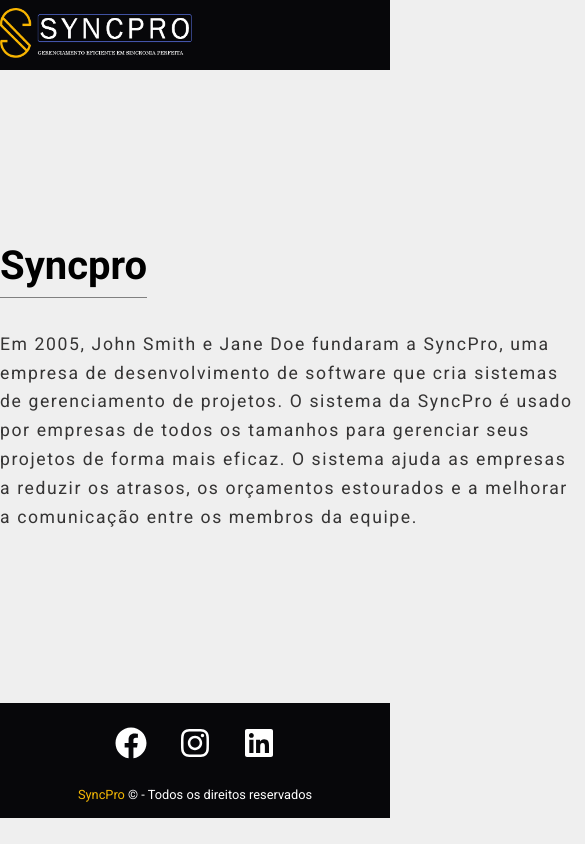
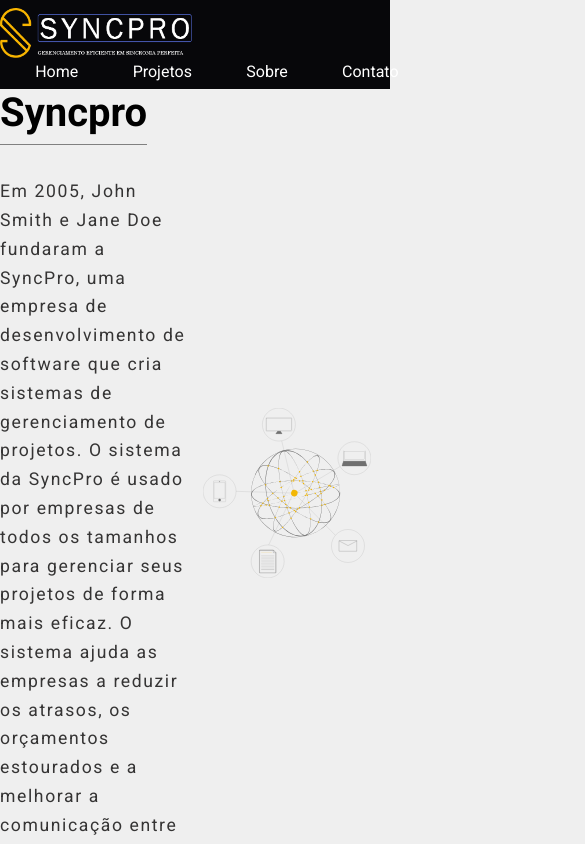
Before and after one commit to LucasCr95/SyncPro, a React (Create React App) app in the folder syncpro/: page /company in a window 390 px wide. Shown: the top 844 px of the page, 585 px wide, since content can reach past the window. Built offline with nearby package versions, Linux system fonts and the light colour scheme.

Commit message:
230807
iniciando a responsividade

```diff
--- a/syncpro/src/components/layout/Container.module.css
+++ b/syncpro/src/components/layout/Container.module.css
@@ -1,5 +1,5 @@
 .container {
-    width: 1200px;
+width: min(1200px, 100%);
 display: flex;
 justify-content: space-between;
 margin: 0 auto;
--- a/syncpro/src/components/layout/Navbar.js
+++ b/syncpro/src/components/layout/Navbar.js
@@ -2,7 +2,8 @@ import { Link } from "react-router-dom";
 
 import Container from './Container'
 
-import logo from '../../img/logo-name.png'
+import logoname from '../../img/logo-name.png'
+import logo from '../../img/logo.png'
 import styles from './Navbar.module.css'
 
 export default function Navbar() {
@@ -10,7 +11,10 @@ export default function Navbar() {
         <nav className={ styles.navbar }>
             <Container >
                 <div className={ styles.logo_container}>
-                    <img src={ logo } alt="Logotipo SyncPro" />
+                     <picture>
+                        <source src={ logo } media="(max-width: 400px)" alt='logotipo' />
+                        <img src={ logoname } alt="Logotipo SyncPro" />
+                     </picture>
                 </div>
 
                 <ul className={ styles.navbar_list }>
```
Lines whose indentation alone changed are shown as unchanged.
